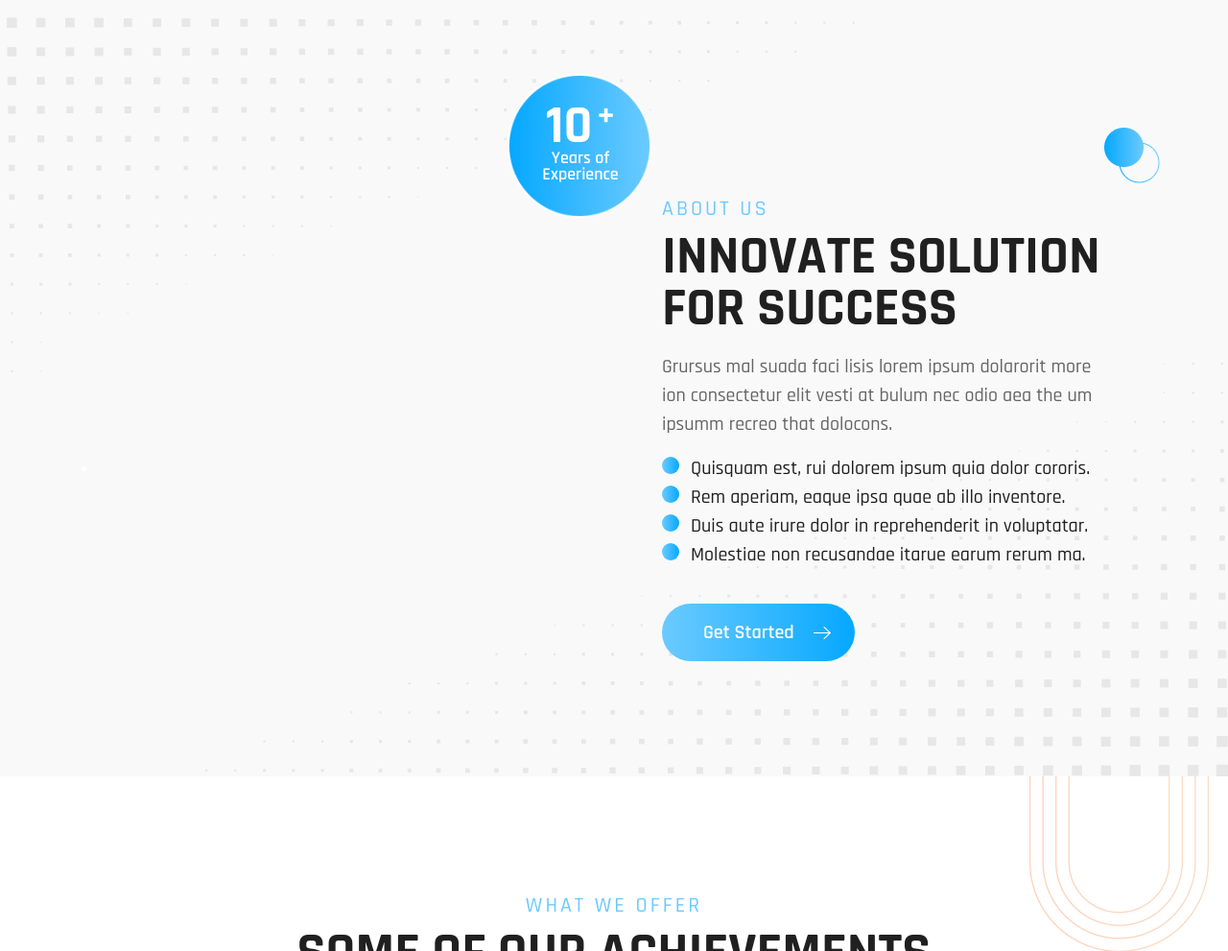
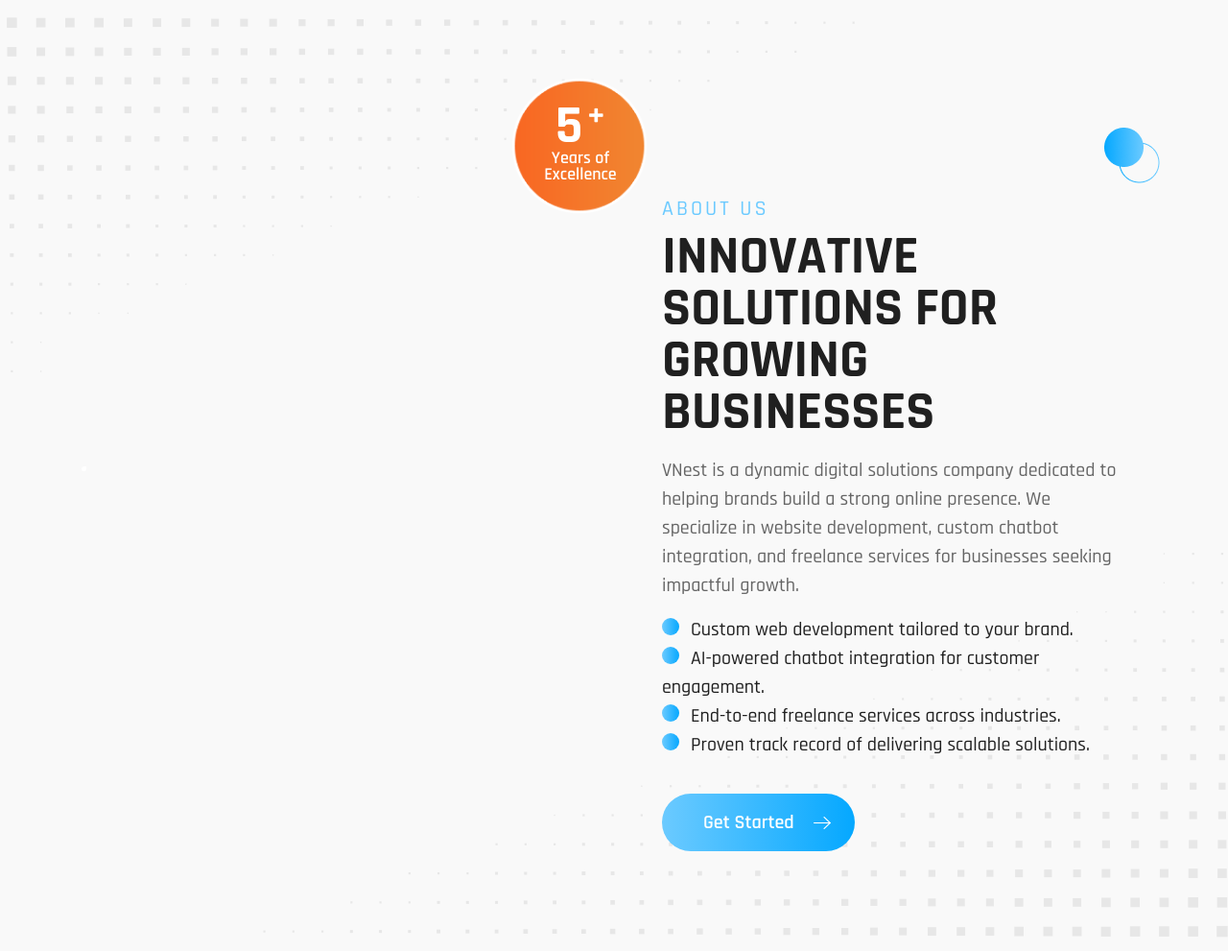
Before and after one commit to VNest-Tech/VNest-Website, a plain HTML site: page about.html in a window 1280 px wide. Shown: the part 686-1677 px from the top of the page at 96% size. Drawn offline with nearby package versions, Linux system fonts and the light colour scheme.

Commit message:
Update about.html

```diff
--- a/about.html
+++ b/about.html
@@ -144,12 +144,12 @@
                         </figure>
                         <div class="image-circle">
                             <div class="years">
-                                <span class="text-white value counter">10</span>
+                                <span class="text-white value counter">5</span>
                                 <sup class="text-white mb-0 plus">+</sup>
-                                <span class="text-white text">Years of Experience</span>
+                                <span class="text-white text">Years of Excellence</span>
                             </div>
                             <figure class="mb-0 about-imagecircle">
-                                <img src="  assets/new-images/about-imagecircle.png" alt="" class="">
+                                <img src="assets/images/about-imagecircle.png" alt="" class="">
                             </figure>
                         </div>
                     </div>
@@ -160,22 +160,16 @@
                             <img src="assets/new-images/service-rightcircle.png" alt="" class="img-fluid">
                         </figure>
                         <h6>About Us</h6>
-                        <h2>Innovate Solution For Success</h2>
-                        <p>Grursus mal suada faci lisis lorem ipsum dolarorit more ion consectetur elit vesti at bulum
-                            nec odio aea the um ipsumm recreo that dolocons.</p>
+                        <h2>Innovative Solutions for Growing Businesses</h2>
+                        <p>VNest is a dynamic digital solutions company dedicated to helping brands build a strong online presence. We specialize in website development, custom chatbot integration, and freelance services for businesses seeking impactful growth.</p>
                         <ul class="list-unstyled mb-0">
-                            <li class="text"><i class="circle fa-duotone fa-check"></i>Quisquam est, rui dolorem ipsum
-                                quia dolor cororis.</li>
-                            <li class="text"><i class="circle fa-duotone fa-check"></i>Rem aperiam, eaque ipsa quae ab
-                                illo inventore.</li>
-                            <li class="text"><i class="circle fa-duotone fa-check"></i>Duis aute irure dolor in
-                                reprehenderit in voluptatar.</li>
-                            <li class="text text1"><i class="circle fa-duotone fa-check"></i>Molestiae non recusandae
-                                itarue earum rerum ma.</li>
+                            <li class="text"><i class="circle fa-duotone fa-check"></i>Custom web development tailored to your brand.</li>
+                            <li class="text"><i class="circle fa-duotone fa-check"></i>AI-powered chatbot integration for customer engagement.</li>
+                            <li class="text"><i class="circle fa-duotone fa-check"></i>End-to-end freelance services across industries.</li>
+                            <li class="text text1"><i class="circle fa-duotone fa-check"></i>Proven track record of delivering scalable solutions.</li>
                         </ul>
                         <a class="get_started text-white text-decoration-none" href="about.html">Get Started
-                            <figure class="mb-0"><img src="assets/images/button-arrow.png" alt="" class="img-fluid">
-                            </figure>
+                            <figure class="mb-0"><img src="assets/images/button-arrow.png" alt="" class="img-fluid"></figure>
                         </a>
                     </div>
                 </div>
```
